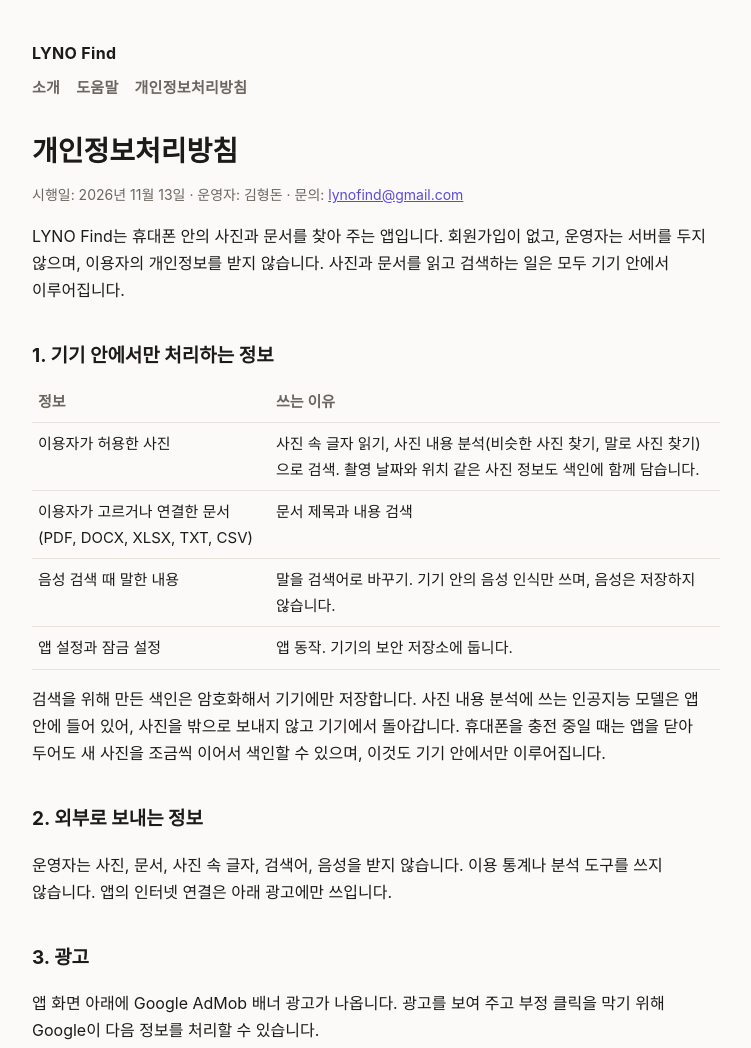
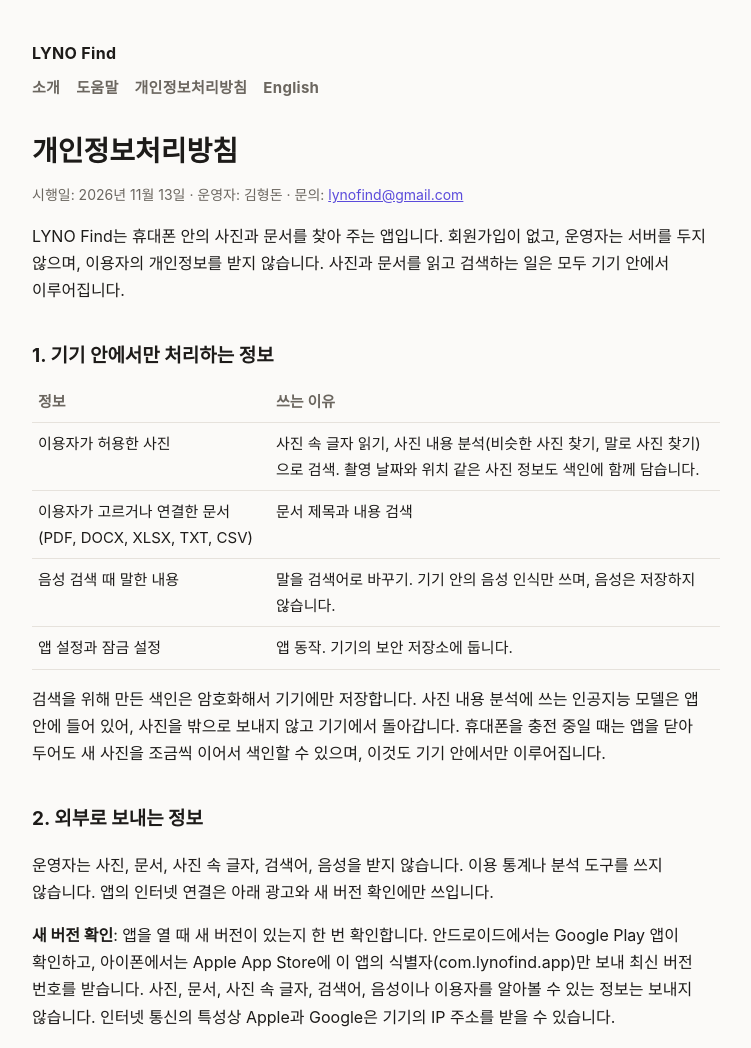
Before and after one commit to lynofind/lynofind.github.io, a plain HTML site: page privacy.html in a window 1280 px wide. Shown: the top 1048 px of the page, without its empty margins (264-1015 px from the left). Drawn offline with Linux system fonts and the light colour scheme.

Commit message:
Add English links, new version check in privacy policy

```diff
--- a/privacy.html
+++ b/privacy.html
@@ -10,7 +10,7 @@
 <main>
 <header>
   <a href="./">LYNO Find</a>
-  <nav><a href="./">소개</a><a href="support.html">도움말</a><a href="privacy.html">개인정보처리방침</a></nav>
+  <nav><a href="./">소개</a><a href="support.html">도움말</a><a href="privacy.html">개인정보처리방침</a><a href="en/privacy.html" lang="en">English</a></nav>
 </header>
 
 <h1>개인정보처리방침</h1>
@@ -31,7 +31,8 @@
 <p>검색을 위해 만든 색인은 암호화해서 기기에만 저장합니다. 사진 내용 분석에 쓰는 인공지능 모델은 앱 안에 들어 있어, 사진을 밖으로 보내지 않고 기기에서 돌아갑니다. 휴대폰을 충전 중일 때는 앱을 닫아 두어도 새 사진을 조금씩 이어서 색인할 수 있으며, 이것도 기기 안에서만 이루어집니다.</p>
 
 <h2>2. 외부로 보내는 정보</h2>
-<p>운영자는 사진, 문서, 사진 속 글자, 검색어, 음성을 받지 않습니다. 이용 통계나 분석 도구를 쓰지 않습니다. 앱의 인터넷 연결은 아래 광고에만 쓰입니다.</p>
+<p>운영자는 사진, 문서, 사진 속 글자, 검색어, 음성을 받지 않습니다. 이용 통계나 분석 도구를 쓰지 않습니다. 앱의 인터넷 연결은 아래 광고와 새 버전 확인에만 쓰입니다.</p>
+<p><strong>새 버전 확인</strong>: 앱을 열 때 새 버전이 있는지 한 번 확인합니다. 안드로이드에서는 Google Play 앱이 확인하고, 아이폰에서는 Apple App Store에 이 앱의 식별자(com.lynofind.app)만 보내 최신 버전 번호를 받습니다. 사진, 문서, 사진 속 글자, 검색어, 음성이나 이용자를 알아볼 수 있는 정보는 보내지 않습니다. 인터넷 통신의 특성상 Apple과 Google은 기기의 IP 주소를 받을 수 있습니다.</p>
 
 <h2>3. 광고</h2>
 <p>앱 화면 아래에 Google AdMob 배너 광고가 나옵니다. 광고를 보여 주고 부정 클릭을 막기 위해 Google이 다음 정보를 처리할 수 있습니다.</p>
--- a/style.css
+++ b/style.css
@@ -4,7 +4,7 @@
 body{margin:0;background:var(--bg);color:var(--fg);font:16px/1.7 -apple-system,BlinkMacSystemFont,"Apple SD Gothic Neo","Noto Sans KR",sans-serif;word-break:keep-all}
 main{max-width:720px;margin:0 auto;padding:40px 16px 64px}
 header a{color:var(--fg);text-decoration:none;font-weight:700;letter-spacing:.02em}
-nav{display:flex;gap:16px;margin-top:8px;font-size:15px}
+nav{display:flex;flex-wrap:wrap;gap:8px 16px;margin-top:8px;font-size:15px}
 nav a{color:var(--muted)}
 h1{font-size:28px;line-height:1.3;margin:32px 0 8px}
 h2{font-size:19px;margin:36px 0 8px}
```
Also changed, not shown: index.html (+1 -1 lines), support.html (+1 -1 lines).
